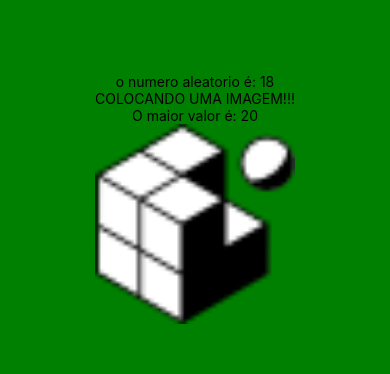
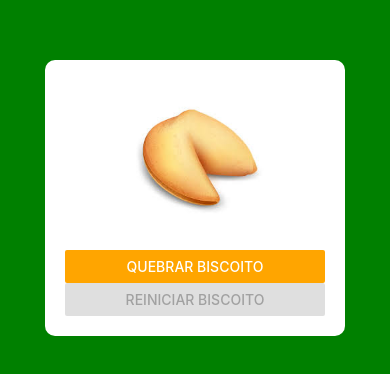
Before and after one commit to pedro-iesb/my-app, a React Native app: screen / in a window 390 px wide. Shown: the part 224-598 px from the top of the page. Built offline with nearby package versions, Linux system fonts and the light colour scheme.

Commit message:
commit biscoito da sorte

```diff
--- a/App.js
+++ b/App.js
@@ -1,27 +1,40 @@
 import { StatusBar } from 'expo-status-bar';
-import { StyleSheet, Text, View, Image } from 'react-native';
+import { StyleSheet, Text, View, Image, ScrollView } from 'react-native';
 import MeuComponete from './COMPONETES/MeuComponete';
 import MinMax from './COMPONETES/MinMax';
 import MeuComponete1 from './COMPONETES/MeuComponente1';
 import NumeroAleatorio from './COMPONETES/NumeroAleatorio';
+import Botao from './COMPONETES/Botao';
+import Contador from './COMPONETES/Contador';
+import DigiteSeuNome from './COMPONETES/DigiteSeuNome';
+import Pai from './cominica-direta/Pai';
+import BiscoitoDaSorte from './COMPONETES/BiscoitoDaSorte';
 
 
 
 export default function App() {
   return (
+
+
     <View style={styles.container}>
+      {/* <NumeroAleatorio min={0} max={60}/> */}
 
-      <NumeroAleatorio min={0} max={60}/>
+      {/* <DigiteSeuNome/> */}
+      {/* <Pai/> */}
+      <BiscoitoDaSorte/>
 
-      <MeuComponete />
-      <MinMax min='10' max='20' />
+      {/* <Botao/> */}
+      {/* <Contador/> */}
 
-      <Image
+      {/* <MeuComponete/> */}
+      {/* <MinMax min='10' max='20' /> */}
+
+      {/* <Image
         source={require('./assets/favicon.png',)}
         style={{ width: 200, height: 200 }}
-      />
+      /> */}
+    </View>
 
-    </View>
   );
 }
 
--- /dev/null
+++ b/COMPONETES/BiscoitoDaSorte.js
@@ -0,0 +1,103 @@
+import React, { useState } from 'react';
+import { View, Text, Button, Image, StyleSheet } from 'react-native';
+
+const BiscoitoDaSorte = () => {
+    const [mensagem, setMensagem] = useState('');
+    const [bloquearBotao, setBloquearBotao] = useState(false);
+    const [imagemBiscoito, setImagemBiscoito] = useState(require('../assets/biscoito1.jpg'));
+
+    const quebrarBiscoito = () => {
+        const mensagens = [
+            "Você será corno em breve!!",
+            "O sucesso espera por você no final da jornada.",
+            "A persistência é a chave para superar todos os obstáculos.",
+            "Seu sorriso iluminará o dia de alguém hoje.",
+            "Acredite em si mesmo e o mundo acreditará em você.",
+            "Grandes aventuras estão à sua espera.",
+            "A paciência é uma virtude que traz recompensas.",
+            "Seja a mudança que você deseja ver no mundo.",
+            "O amor é a resposta para todas as perguntas.",
+            "Sua criatividade o levará a lugares incríveis.",
+            "Aprenda com o passado, viva o presente, sonhe com o futuro.",
+            "A gentileza é uma linguagem universal.",
+            "O destino está nas suas mãos.",
+            "A amizade é um tesouro que enriquece a alma.",
+            "A felicidade está nas pequenas coisas da vida.",
+            "A vida é uma aventura, aproveite cada momento."
+        ];
+
+        const mensagemAleatoria = mensagens[Math.floor(Math.random() * mensagens.length)];
+        setMensagem(mensagemAleatoria);
+        setBloquearBotao(true);
+        setImagemBiscoito(require('../assets/biscoito3.jpg'));
+    };
+
+    const reiniciarBiscoito = () => {
+        setMensagem('');
+        setBloquearBotao(false);
+        setImagemBiscoito(require('../assets/biscoito1.jpg'));
+    };
+
+    return (
+        <View style={styles.container}>
+            <View style={styles.biscoito}>
+                <Image source={imagemBiscoito} style={styles.imagemBiscoito} />
+                <Text style={styles.mensagem}>{mensagem}</Text>
+                <Button
+                    title="Quebrar Biscoito"
+                    onPress={quebrarBiscoito}
+                    disabled={bloquearBotao}
+                    color="orange"
+                    style={styles.botao}
+                />
+                <Button
+                    title="Reiniciar Biscoito"
+                    onPress={reiniciarBiscoito}
+                    disabled={!bloquearBotao}
+                    color="orange"
+                    style={styles.botao}
+                />
+            </View>
+        </View>
+    );
+};
+
+const styles = StyleSheet.create({
+    container: {
+        flex: 1,
+        justifyContent: 'center',
+        alignItems: 'center',
+    },
+    biscoito: {
+        width: 300,
+        padding: 20,
+        backgroundColor: '#fff',
+        borderRadius: 10,
+        shadowColor: 'transparent',
+        elevation: 0,
+        borderWidth: 0,
+    },
+    imagemBiscoito: {
+        width: 150,
+        height: 150,
+        alignSelf: 'center',
+        borderWidth: 0,
+    },
+    mensagem: {
+        marginBottom: 20,
+        fontSize: 18,
+        textAlign: 'center',
+        color: 'orange',
+    },
+    button: {
+        borderWidth: 2, // Espessura da borda
+        borderColor: 'blue', // Cor da borda
+        borderRadius: 10, // Raio do canto da borda (opcional)
+        paddingHorizontal: 20,
+        paddingVertical: 10,
+
+
+    },
+});
+
+export default BiscoitoDaSorte;
--- /dev/null
+++ b/COMPONETES/Botao.js
@@ -0,0 +1,30 @@
+import { Button, StyleSheet, Text, View } from 'react-native'
+import React from 'react'
+
+const Botao = () => {
+
+
+    function executarBotao2() {
+        alert('Botao 2')
+    }
+
+    return (
+        <View>
+            <Text>Botões</Text>
+            <Button
+
+                title='clique aquii'
+                onPress={executarBotao2}
+
+            />
+        </View>
+    )
+}
+
+export default Botao
+
+const styles = StyleSheet.create({
+    texto: {
+        fontSize: 20
+    }
+})
--- /dev/null
+++ b/COMPONETES/Contador.js
@@ -0,0 +1,41 @@
+import { Button, StyleSheet, Text, View } from 'react-native'
+import React, { useState } from 'react'
+
+export default function Contador() {
+    const [contador, setContador] = useState(0);
+
+    const inc = () => {
+        setContador(contador + 1);
+    };
+
+    const dec = () => {
+        setContador(contador - 1);
+    };
+
+    return (
+        <View style={styles.container}>
+            <Text style={styles.text}>VOLUME</Text>
+            <Text style={styles.text}>{contador}</Text>
+            <View style={styles.botao}>
+                <Button title='+ INCREMENTAR' onPress={inc} />
+                <Button title='- DECREMENTAR' onPress={dec} />
+            </View>
+        </View>
+    )
+}
+
+const styles = StyleSheet.create({
+    container: {
+        flex: 1,
+        justifyContent: 'center',
+        alignItems: 'center',
+    },
+
+    text: {
+        fontSize: 30,
+    },
+
+    botao: {
+        margin: 10,
+    }
+})
--- /dev/null
+++ b/COMPONETES/DigiteSeuNome.js
@@ -0,0 +1,43 @@
+import { Button, StyleSheet, Text, TextInput, View } from 'react-native';
+import React, { useState } from 'react';
+
+export default function SeuNome() {
+    const [nome, setNome] = useState('')
+    const [nomeEnv, setNomeEnv] = useState('')
+
+    const Enviar = () => {
+      setNomeEnv(nome)
+      alert('Nome enviado!')
+    };
+
+    return (
+      <View>
+        <Text style={styles.texto}>Escreva seu nome</Text>
+        <Text style={styles.texto}>Nome:{nomeEnv}</Text>
+
+        <TextInput
+          style={styles.input}
+          onChangeText={text => setNome(text)}
+        />
+
+        <Button
+          title='Enviar'
+          onPress={Enviar}
+        />
+      </View>
+    );
+  }
+
+const styles = StyleSheet.create({
+  texto: {
+    fontSize: 30
+    ,fontWeight: 'bold'
+  },
+  input: {
+    fontSize: 30
+    ,color: 'white'
+    ,borderWidth: 2
+    ,margin: 10
+    ,padding: 8
+  }
+});
--- /dev/null
+++ b/cominica-direta/Filho.js
@@ -0,0 +1,14 @@
+import { StyleSheet, Text, View } from 'react-native'
+import React from 'react'
+
+const Filho = () => {
+  return (
+    <View>
+      <Text>Filho</Text>
+    </View>
+  )
+}
+
+export default Filho
+
+const styles = StyleSheet.create({})
--- /dev/null
+++ b/cominica-direta/Pai.js
@@ -0,0 +1,19 @@
+import { StyleSheet, Text, View } from 'react-native'
+import React from 'react'
+import Filho from './Filho'
+
+const Pai = () => {
+  return (
+    <View>
+      <Text style={{fontSize: 30}}>o numero aleatorio é?</Text>
+      <Text style={{fontSize: 30}}>numero:</Text>
+
+      <Filho min="1" max="60"/>
+
+    </View>
+  )
+}
+
+export default Pai
+
+const styles = StyleSheet.create({})
```
Also changed, not shown: assets/biscoito1.jpg (added), assets/biscoito3.jpg (added).
